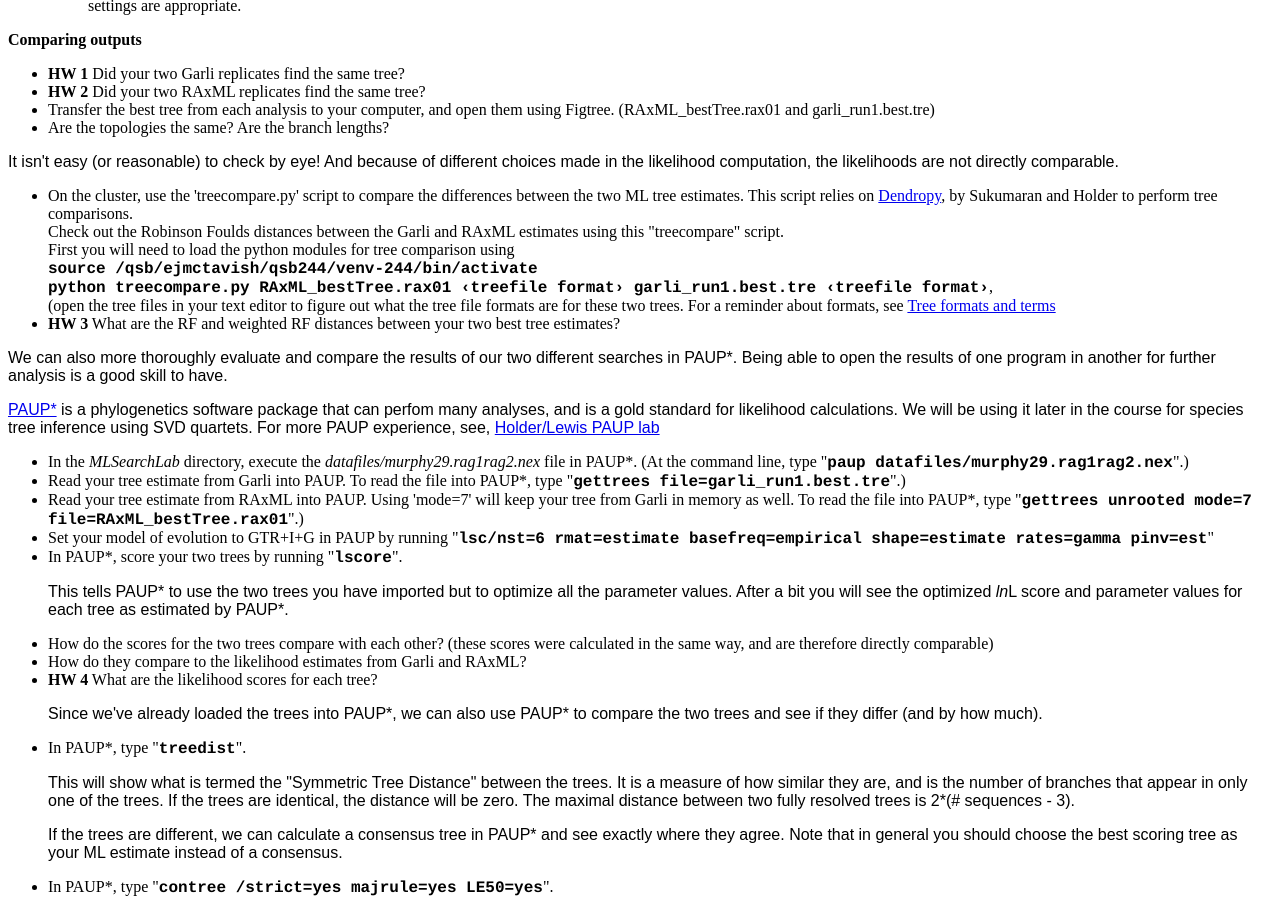
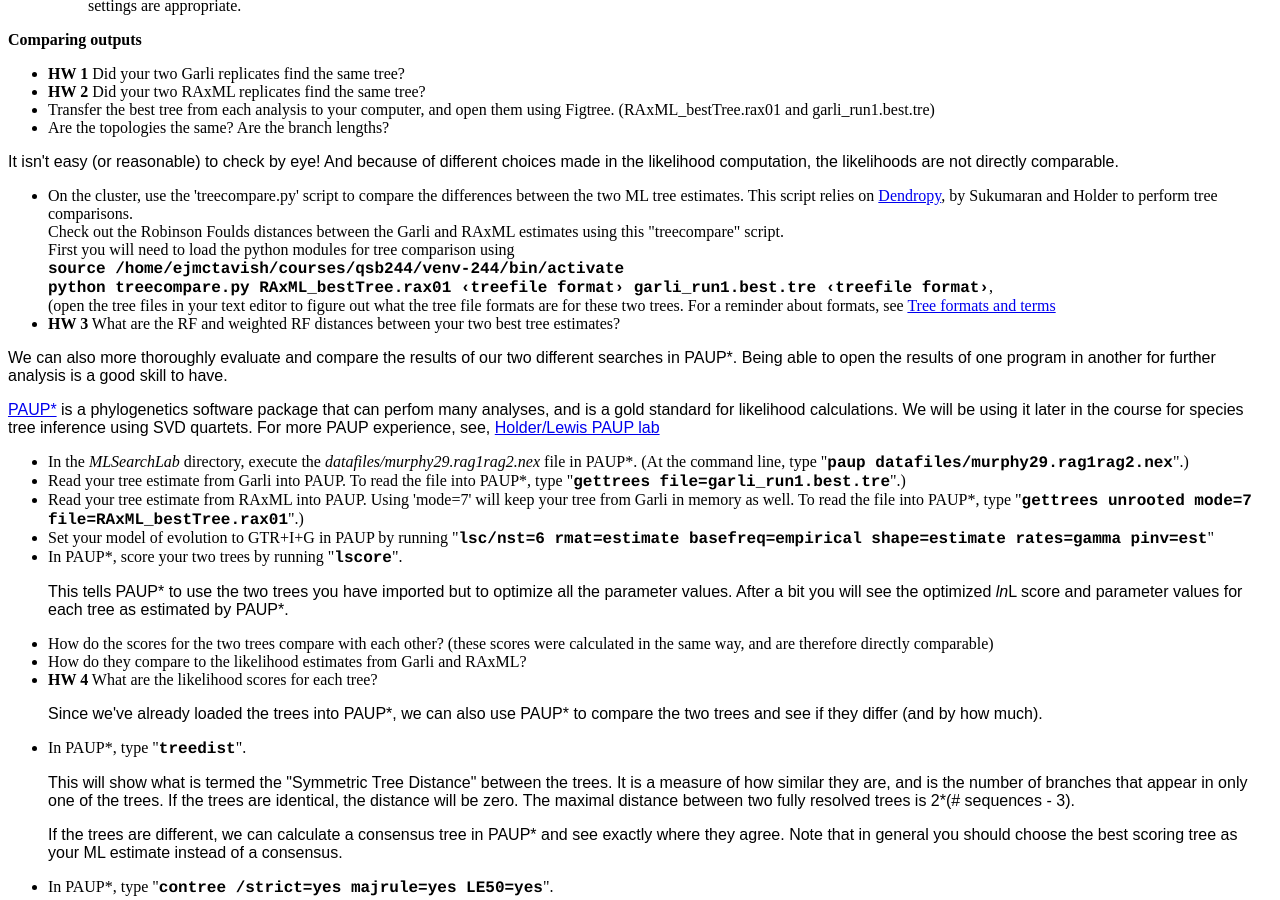
Before and after one commit to McTavishLab/GradPhylo, a Jekyll site: the page docs/MLsearchLab.html, which Jekyll copies as it is, in a window 1280 px wide and 900 px high, scrolled down 3607 px. Built offline with Jekyll 4.4.1, drawn with Linux system fonts in a browser that asks for light colours.

Commit message:
update venv

```diff
--- a/docs/MLsearchLab.html
+++ b/docs/MLsearchLab.html
@@ -262,7 +262,7 @@
 Check out the Robinson Foulds distances between the Garli and RAxML estimates using this "treecompare" script.
 <br>
 First you will need to load the python modules for tree comparison using <br>
-<span class="command">source /qsb/ejmctavish/qsb244/venv-244/bin/activate</span><br>
+<span class="command">source /home/ejmctavish/courses/qsb244/venv-244/bin/activate</span><br>
 
 <span class="command">python treecompare.py RAxML_bestTree.rax01 &lsaquo;treefile format&rsaquo; garli_run1.best.tre &lsaquo;treefile format&rsaquo;</span>,<br>
 (open the tree files in your text editor to figure out what the tree file formats are for these two trees. For a reminder about formats, see <a href="https://github.com/McTavishLab/GradPhylo/blob/master/docs/slides/Tree_formats_and_terms.pdf">Tree formats and terms</a> <br>
```
Also changed, not shown: 1 other file.
